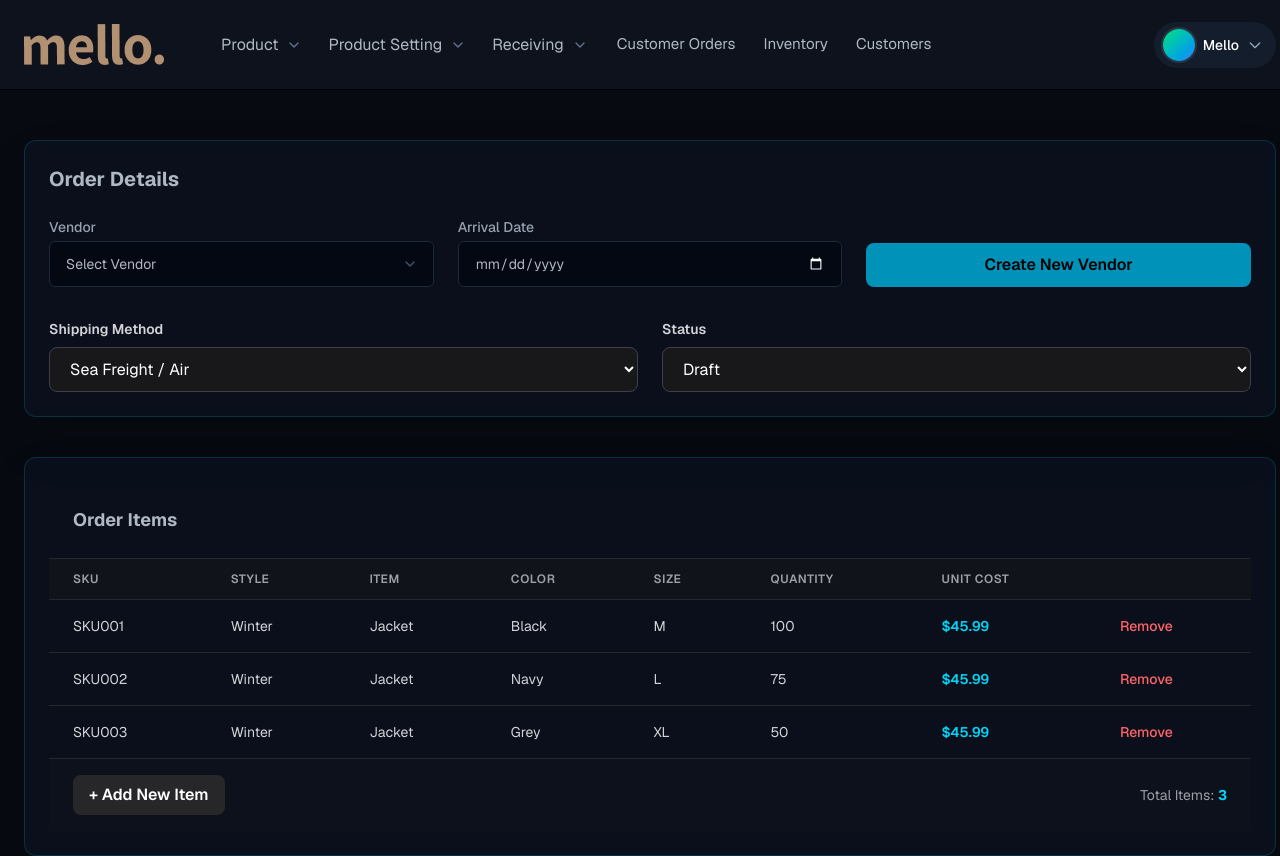
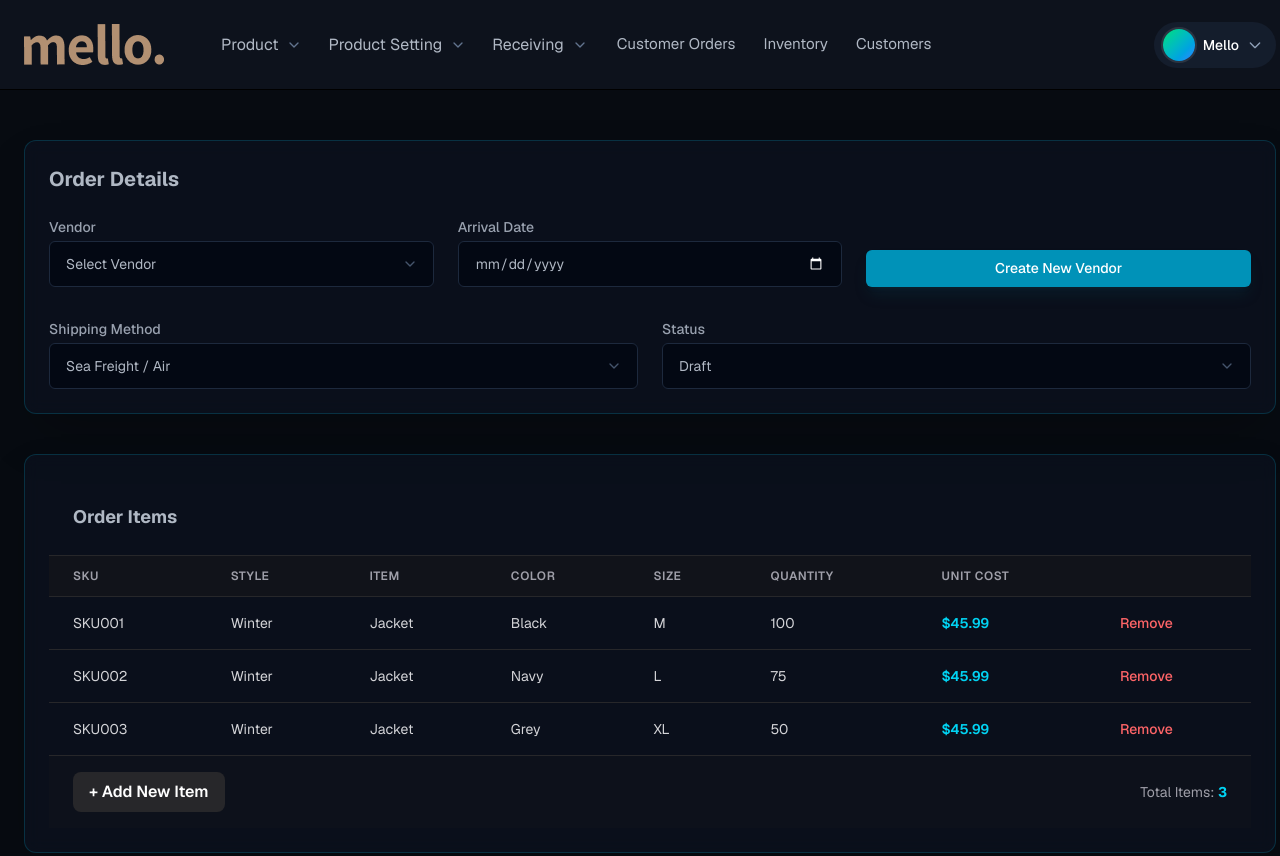
Before and after one commit to Animesh459/Vuerprise, a Vue app: page /create-orders in a window 1280 px wide. Shown: the top 856 px of the page. Built offline with nearby package versions, Linux system fonts and the light colour scheme.

Commit message:
create order form

```diff
--- a/src/views/receiving/CreateOrders.vue
+++ b/src/views/receiving/CreateOrders.vue
@@ -29,36 +29,34 @@
 
               <!-- Create New Vendor Button -->
               <div class="flex items-end">
-                <button class="w-full bg-cyan-600 hover:bg-cyan-500 text-black font-semibold py-2.5 rounded-lg transition-all duration-200 transform hover:scale-105">
+                <button class="btn-common w-full">
                   Create New Vendor
                 </button>
               </div>
             </div>
 
             <div class="grid grid-cols-1 md:grid-cols-2 gap-6">
-              <!-- Shipping Method -->
-              <div>
-                <label class="block text-sm font-semibold text-zinc-300 mb-2">
-                  Shipping Method
-                </label>
-                <select v-model="form.shippingMethod" class="w-full bg-zinc-900 border border-zinc-700 rounded-lg px-4 py-2.5 text-white focus:outline-none focus:border-cyan-400 focus:ring-1 focus:ring-cyan-400/30 transition-all">
+
+              <div class="space-y-2">
+                <label class="block text-sm font-medium text-gray-400 mb-1">Shipping Method</label>
+                <div class="relative">
+                  <select class="w-full bg-gray-950/80 border border-slate-800 rounded-md px-4 py-3 text-sm appearance-none outline-none focus:border-cyan-500/50 transition-all cursor-pointer">
                     <option>Sea Freight / Air</option>
                     <option>Ground</option>
                   </select>
+                  <ChevronDownIcon class="absolute right-4 top-1/2 -translate-y-1/2 text-slate-600" :size="16" />
                 </div>
-
-              <!-- Status -->
-              <div>
-                <label class="block text-sm font-semibold text-zinc-300 mb-2">
-                  Status
-                </label>
-                <select v-model="form.status" class="w-full bg-zinc-900 border border-zinc-700 rounded-lg px-4 py-2.5 text-white focus:outline-none focus:border-cyan-400 focus:ring-1 focus:ring-cyan-400/30 transition-all">
+              </div>
+              <div class="space-y-2">
+                <label class="block text-sm font-medium text-gray-400 mb-1">Status</label>
+                <div class="relative">
+                  <select class="w-full bg-gray-950/80 border border-slate-800 rounded-md px-4 py-3 text-sm appearance-none outline-none focus:border-cyan-500/50 transition-all cursor-pointer">
                     <option>Draft</option>
                     <option>Confirmed</option>
                     <option>Shipped</option>
-                  <option>Received</option>
-                  <option>Closed</option>
                   </select>
+                  <ChevronDownIcon class="absolute right-4 top-1/2 -translate-y-1/2 text-slate-600" :size="16" />
+                </div>
               </div>
             </div>
           </div>
```
Lines whose indentation alone changed are shown as unchanged.
